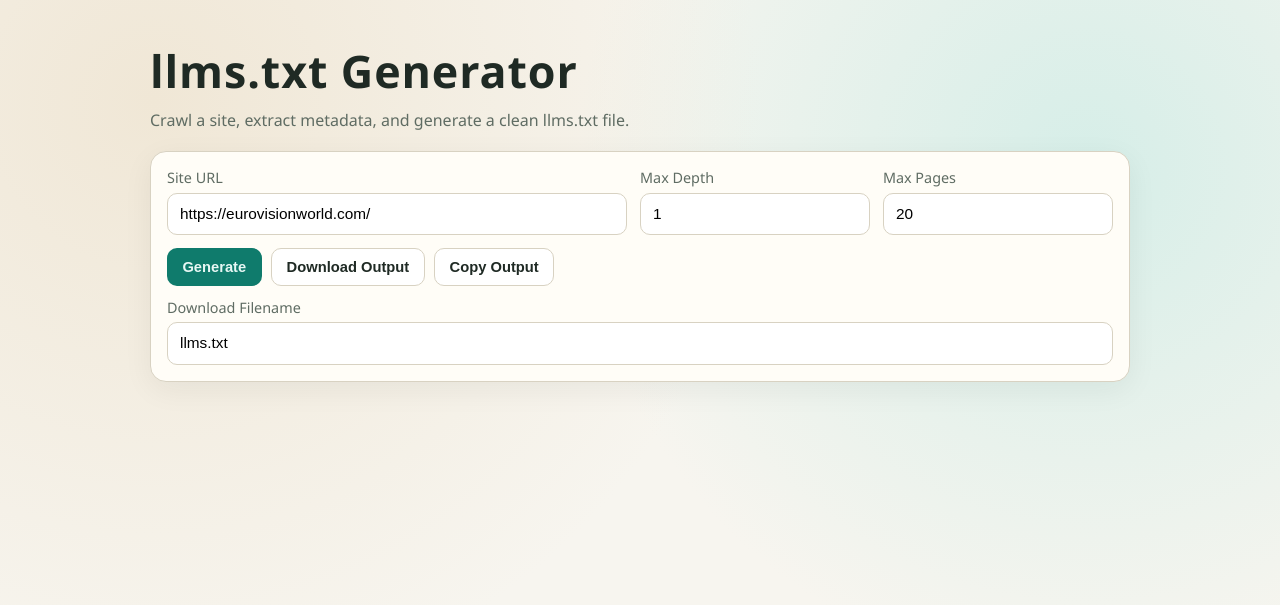
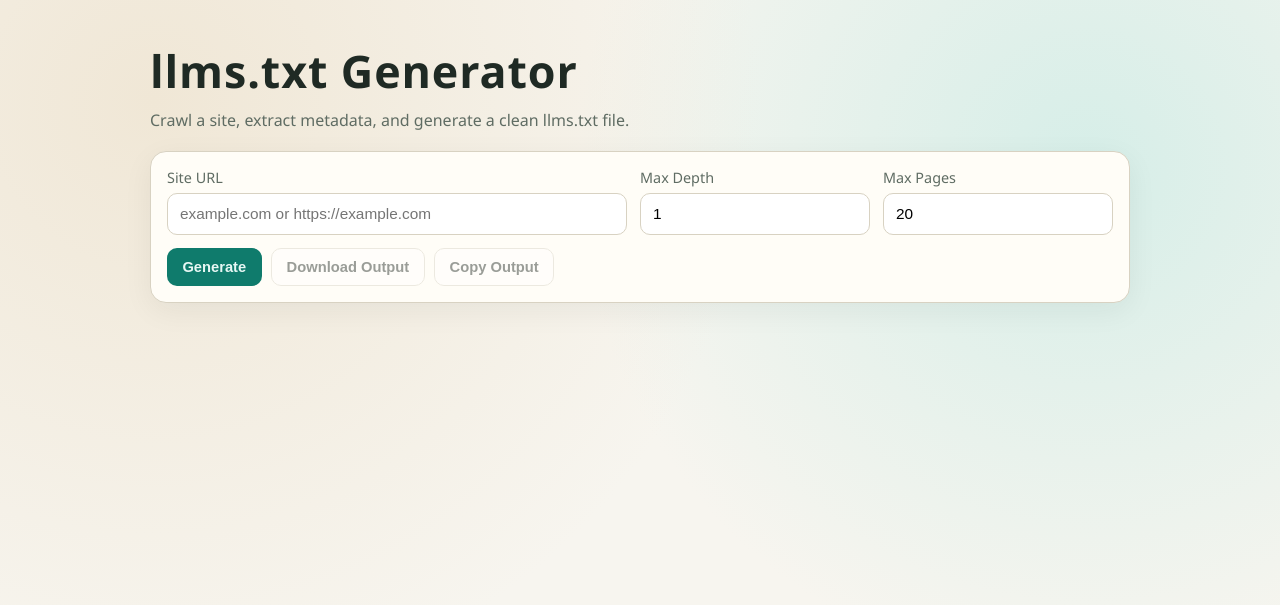
Before and after one commit to jroven/llmstxt-generator, a FastAPI app: page / in a window 1280 px wide. Shown: the top 605 px of the page. Run offline with FastAPI, Linux system fonts and the light colour scheme.

Commit message:
Add health endpoint, fix UI issues

```diff
--- a/main.py
+++ b/main.py
@@ -262,6 +262,12 @@ async def render_index(request: Request) -> HTMLResponse:
     )
 
 
+@app.get("/healthz", response_class=JSONResponse, include_in_schema=False)
+async def healthz() -> JSONResponse:
+    """Lightweight health endpoint for uptime checks."""
+    return JSONResponse(content={"status": "ok"})
+
+
 @app.get("/favicon.ico", include_in_schema=False)
 async def favicon() -> Response:
     """Return an empty favicon response to avoid 404 noise in logs."""
--- a/templates/index.html
+++ b/templates/index.html
@@ -115,6 +115,13 @@
         border-color: var(--line);
       }
 
+      button:disabled {
+        opacity: 0.45;
+        cursor: not-allowed;
+        box-shadow: none;
+        filter: grayscale(20%);
+      }
+
       .meta {
         margin-top: 0.8rem;
         color: var(--muted);
@@ -172,7 +179,7 @@
       }
 
       function App() {
-        const [url, setUrl] = useState("https://eurovisionworld.com/");
+        const [url, setUrl] = useState("");
         const [maxDepth, setMaxDepth] = useState(1);
         const [maxPages, setMaxPages] = useState(20);
         const [loading, setLoading] = useState(false);
@@ -180,7 +187,7 @@
         const [result, setResult] = useState("");
         const [stats, setStats] = useState(null);
         const [progress, setProgress] = useState(null);
-        const [downloadFilename, setDownloadFilename] = useState("llms.txt");
+        const [downloadFilename, setDownloadFilename] = useState("");
 
         const canDownload = useMemo(() => result.trim().length > 0, [result]);
 
@@ -191,6 +198,7 @@
           setStats(null);
           setProgress(null);
           setResult("");
+          setDownloadFilename("");
 
           try {
             const startResponse = await fetch("/api/generate/start", {
@@ -216,7 +224,7 @@
             }
 
             while (true) {
-              await new Promise((resolve) => setTimeout(resolve, 1000));
+              await new Promise((resolve) => setTimeout(resolve, 300));
               const jobResponse = await fetch(`/api/jobs/${jobId}`);
               const job = await jobResponse.json();
               if (!jobResponse.ok) {
@@ -332,6 +340,7 @@
                   </button>
                 </div>
 
+                {canDownload && (
                   <div style={{ marginTop: "0.75rem" }}>
                     <label htmlFor="filename">Download Filename</label>
                     <input
@@ -342,6 +351,7 @@
                       placeholder="example-com-llms.txt"
                     />
                   </div>
+                )}
               </form>
 
               {stats && (
```
Lines whose indentation alone changed are shown as unchanged.
